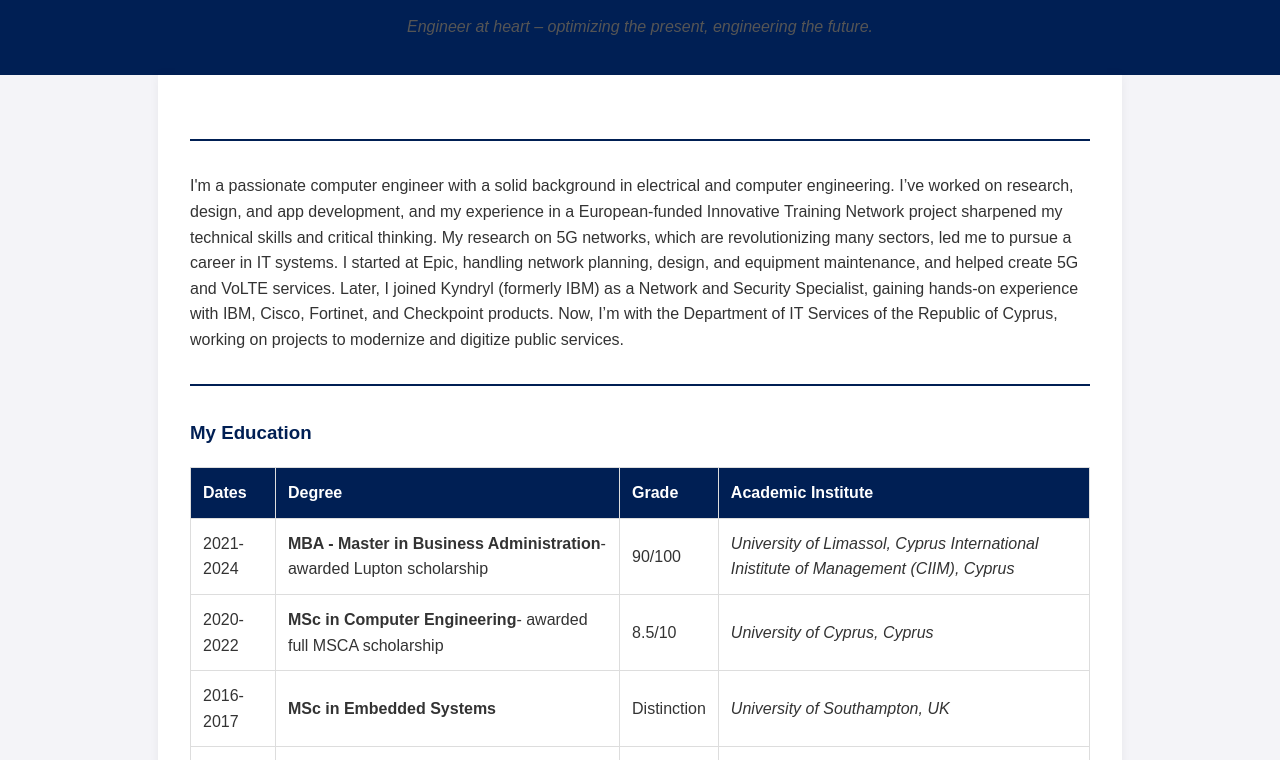
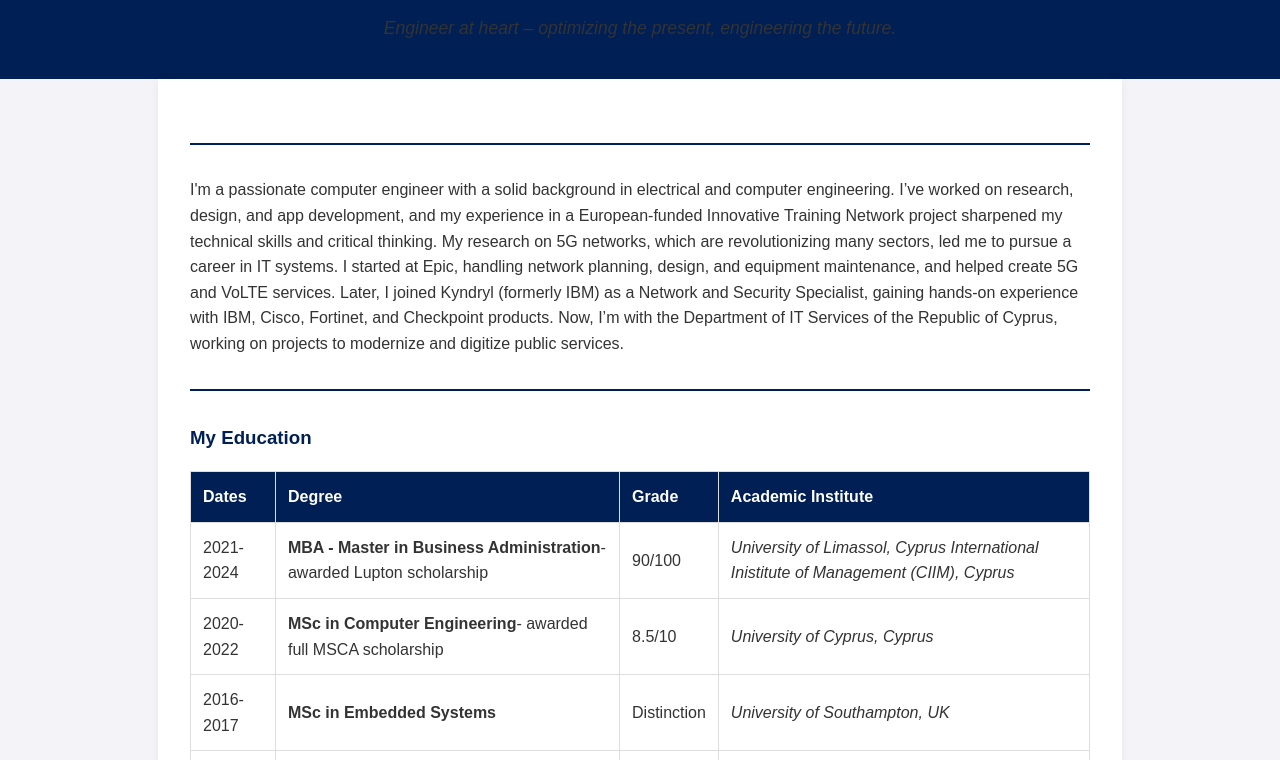
Before and after one commit to meliodorou/meliodorou.github.io, a plain HTML site: page index.html in a window 1280 px wide. Shown: the part 215-975 px from the top of the page. Drawn offline with Linux system fonts and the light colour scheme.

Commit message:
Update index.html

```diff
--- a/index.html
+++ b/index.html
@@ -102,31 +102,18 @@
 <body>
   <header class="bg-white text-center py-8 shadow">
     <img src="my_profile_pic_square-modified.png" alt="Michalis profile picture" width="150" height="150" style="border-radius: 50%;" />
-    <h1 style="margin-top: 1rem; font-size: 2rem; color: #001F54;">Michalis Eliodorou</h1>
-    <p style="font-style: italic; color: #555; margin-top: 0.5rem;">
+
+    <h1 style="margin-top: 1rem; font-size: 2rem; color: #002855; font-weight: bold;">
+      Michalis Eliodorou
+    </h1>
+
+    <p style="font-style: italic; color: #333; font-size: 1.1rem; margin-top: 0.5rem;">
       Engineer at heart – optimizing the present, engineering the future.
     </p>
   </header>
 
+
   <div class="content">
-
-  <!-- <hr color=#00008B size="3" noshade>
-
-  <table cellspacing="15">
-    <tr>
-      <td>
-        <!img src="https://pbs.twimg.com/profile_images/1588122826522984450/V9d_l84N_400x400.jpg" alt="Michalis profile picture (from twitter)">
-          <img src="my_profile_pic_square-modified.png" alt="Michalis profile picture (from my files)" width="150" height="150">
-      </td>
-      <td>
-        <h1> Michalis Eliodorou </h1>
-        <p> <em>
-            <strong> Engineer at heart - optimizing the present, engineering the future. </strong>
-          </em> </p>
-      </td>
-    </tr>
-  </table>
-  -->
 
     <hr color=darkblue size="3" noshade>
     <!-- Short bio info -->
```
